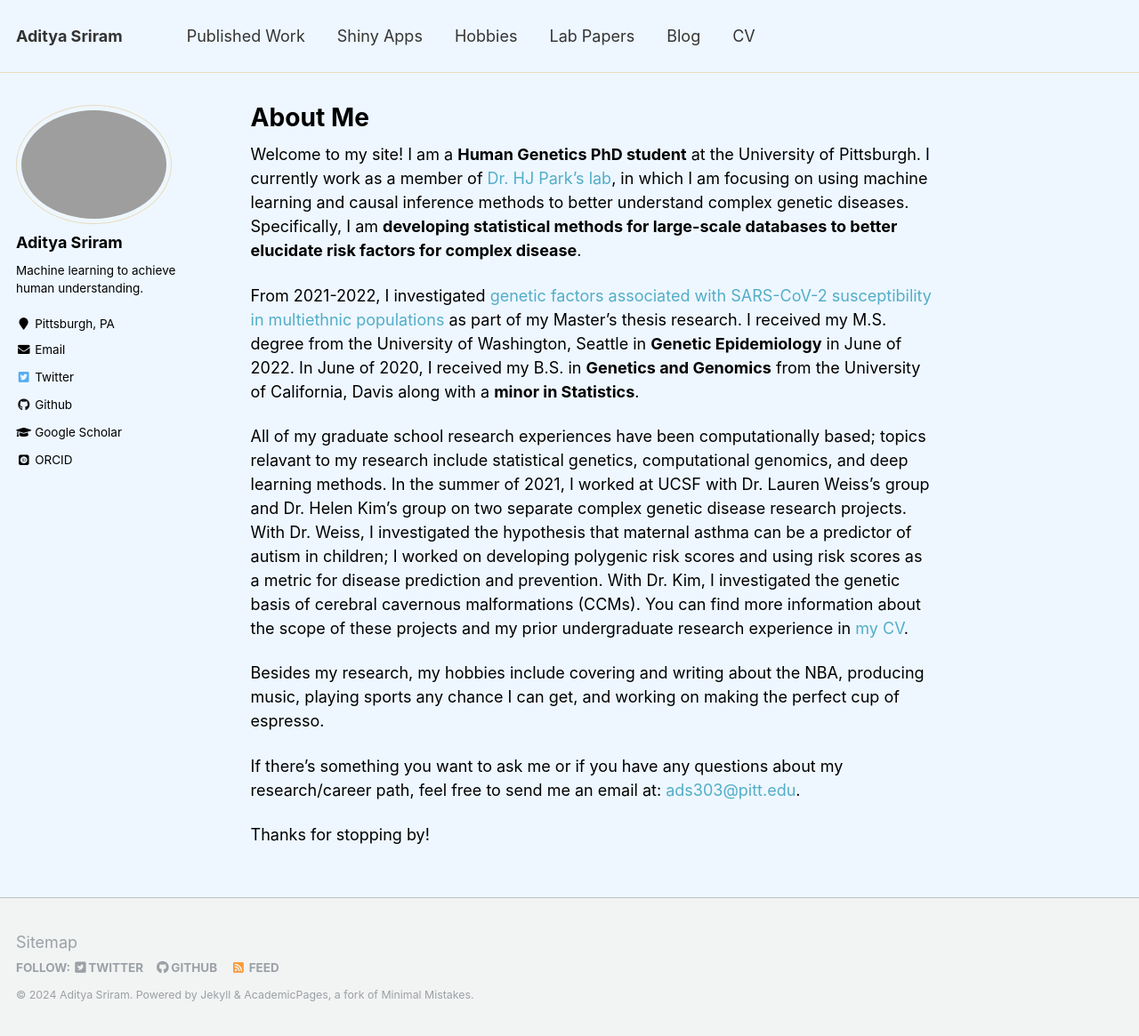
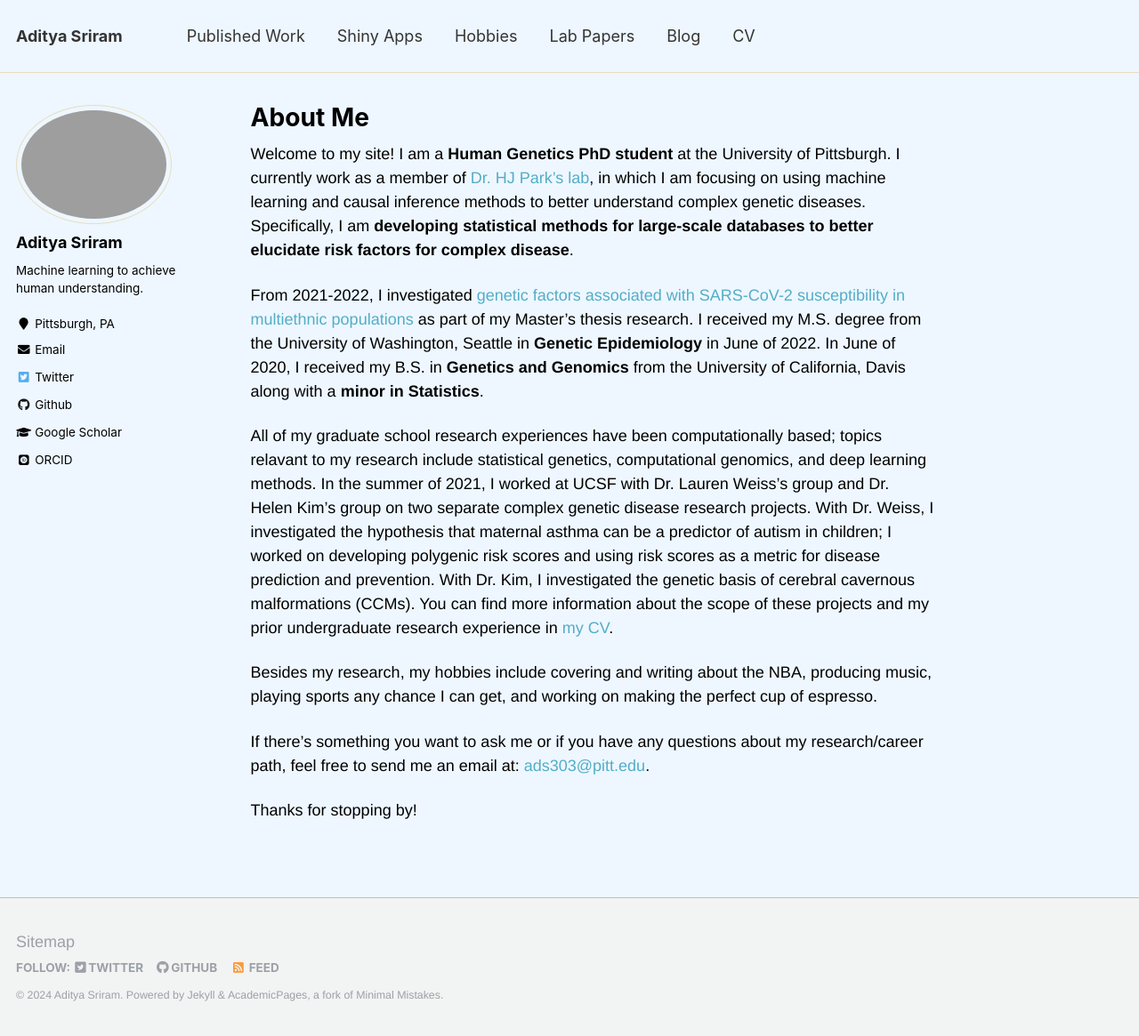
Before and after one commit to ads303/ads303.github.io, a Jekyll site: the page built from _pages/about.md, in a window 1280 px wide and 1165 px high. Shown: the whole window at 89% size. Built offline with Jekyll 4.4.1, drawn with Linux system fonts in a browser that asks for light colours; some web fonts are replaced.

Commit message:
Update _variables.scss

```diff
--- a/_sass/_variables.scss
+++ b/_sass/_variables.scss
@@ -28,7 +28,7 @@ $bodoni                     : "Bodoni MT", serif;
 $calisto                    : "Calisto MT", serif;
 $garamond                   : Garamond, serif;
 
-$global-font-family         : $sans-serif;
+$global-font-family         : "Helvetica Neue", Arial, sans-serif;
 $header-font-family         : $sans-serif;
 $caption-font-family        : $serif;
 
```
